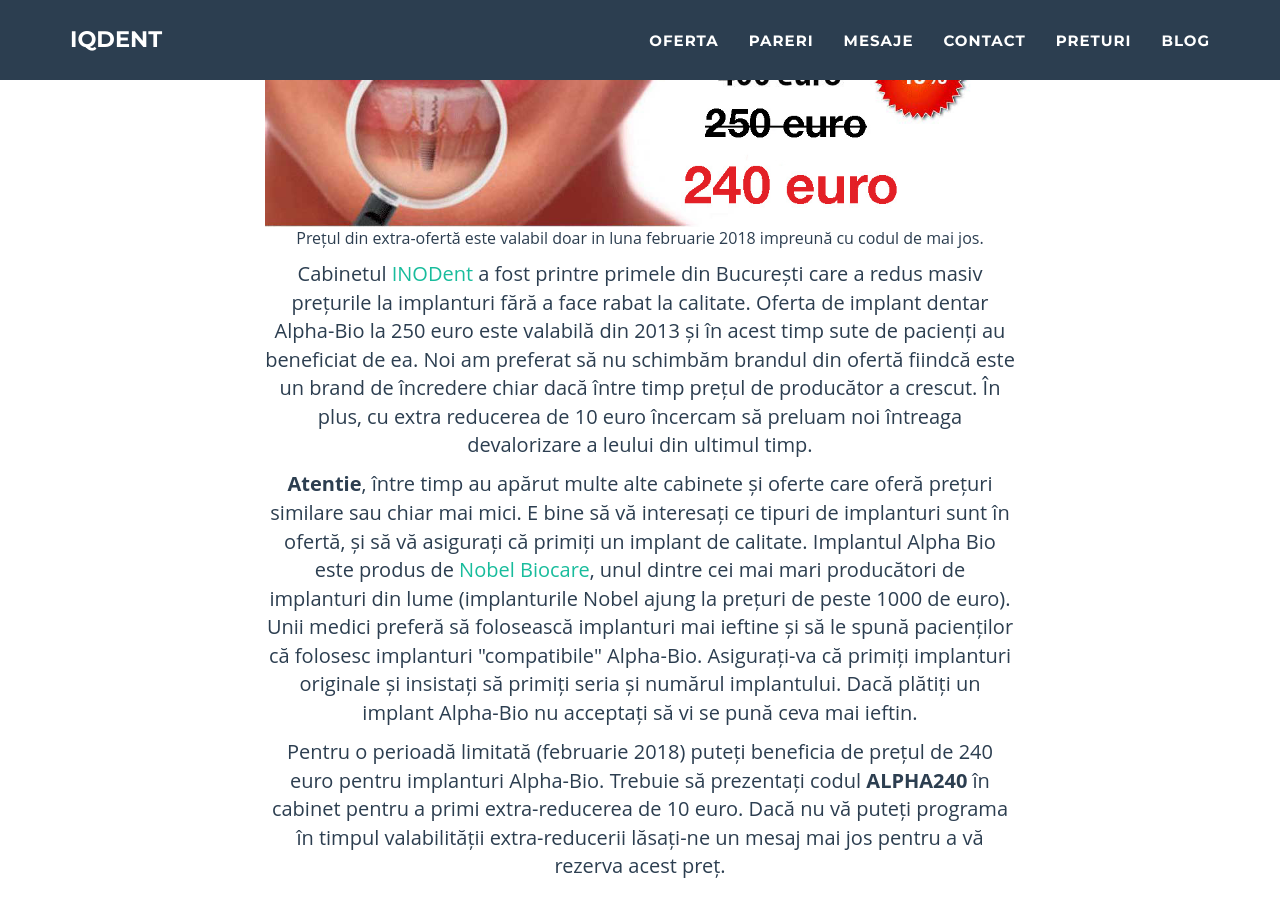
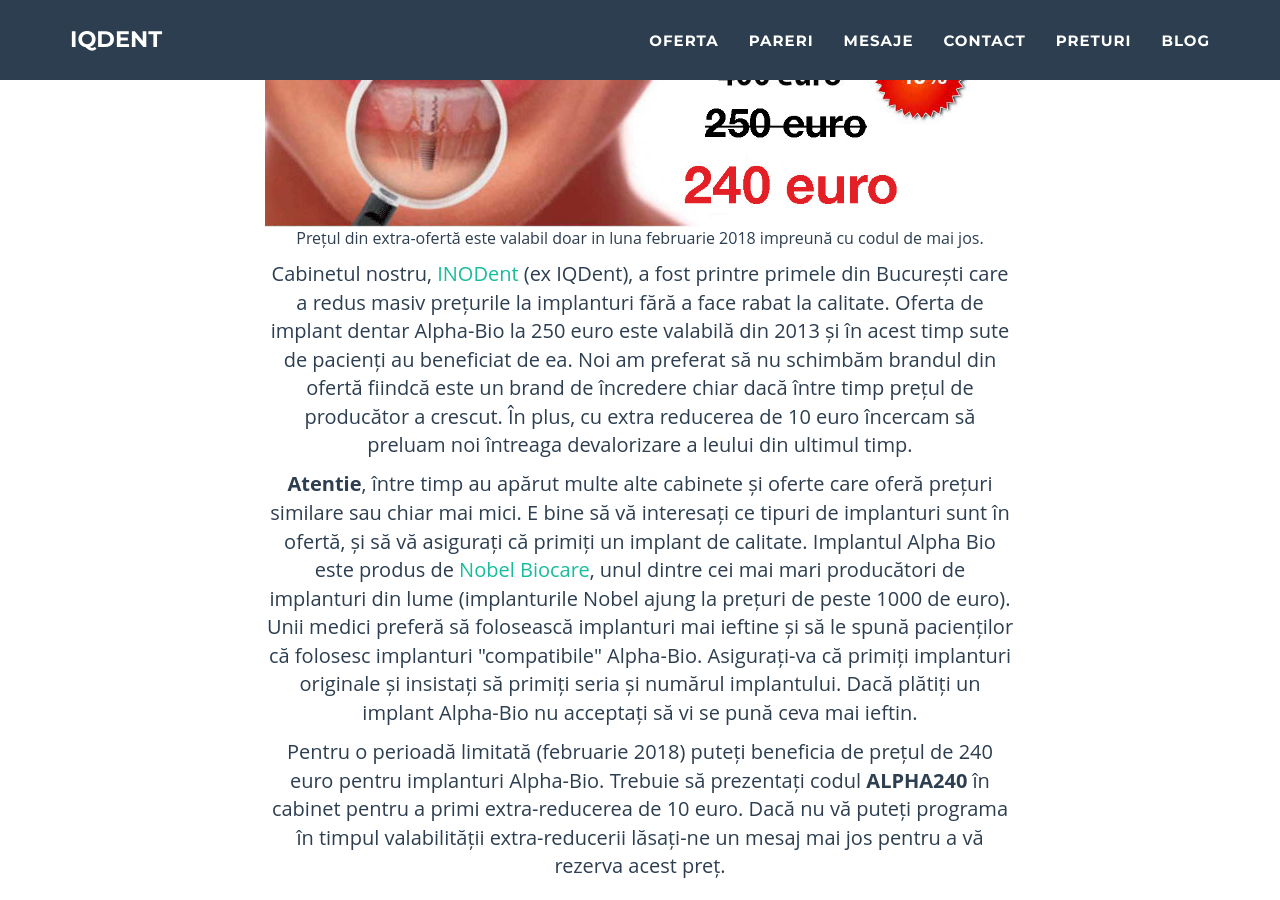
Before and after one commit to littledentgopo/offerdent, a Jekyll site: the page built from extra-reducere-alphabio.html, in a window 1280 px wide and 900 px high, scrolled down 1322 px. Built offline with Jekyll 4.4.1, drawn with Linux system fonts in a browser that asks for light colours; comment, search, counter and statistics services are not loaded.

Commit message:
Adding extras

```diff
--- a/extra-reducere-alphabio.html
+++ b/extra-reducere-alphabio.html
@@ -30,7 +30,7 @@ contact: one
                     Prețul din extra-ofertă este valabil doar in luna {{site.offer.extramonth}} impreună cu codul de mai jos.
                 </p>
                 <p>
-                     Cabinetul <a href="{{site.contact.office.url}}" target="_blank">{{ site.newname }}</a> a fost printre primele din București care a redus masiv prețurile la implanturi fără a face rabat la calitate. Oferta de implant dentar Alpha-Bio la 250 euro este valabilă din 2013 și în acest timp sute de pacienți au beneficiat de ea. Noi am preferat să nu schimbăm brandul din ofertă fiindcă este un brand de încredere chiar dacă între timp prețul de producător a crescut. În plus, cu extra reducerea de 10 euro încercam să preluam noi întreaga devalorizare a leului din ultimul timp.
+                     Cabinetul nostru, <a href="{{site.contact.office.url}}" target="_blank">{{ site.newname }}</a> (ex IQDent), a fost printre primele din București care a redus masiv prețurile la implanturi fără a face rabat la calitate. Oferta de implant dentar Alpha-Bio la 250 euro este valabilă din 2013 și în acest timp sute de pacienți au beneficiat de ea. Noi am preferat să nu schimbăm brandul din ofertă fiindcă este un brand de încredere chiar dacă între timp prețul de producător a crescut. În plus, cu extra reducerea de 10 euro încercam să preluam noi întreaga devalorizare a leului din ultimul timp.
                 </p>
                 <p>
                       <strong>Atentie</strong>, între timp au apărut multe alte cabinete și oferte care oferă prețuri similare sau chiar mai mici. E bine să vă interesați ce tipuri de implanturi sunt în ofertă, și să vă asigurați că primiți un implant de calitate. Implantul Alpha Bio este produs de <a href="https://www.nobelbiocare.com/" target="_blank">Nobel Biocare</a>, unul dintre cei mai mari producători de implanturi din lume (implanturile Nobel ajung la prețuri de peste 1000 de euro). Unii medici preferă să folosească implanturi mai ieftine și să le spună pacienților că folosesc implanturi "compatibile" Alpha-Bio. Asigurați-va că primiți implanturi originale și insistați să primiți seria și numărul implantului. Dacă plătiți un implant Alpha-Bio nu acceptați să vi se pună ceva mai ieftin.
```
